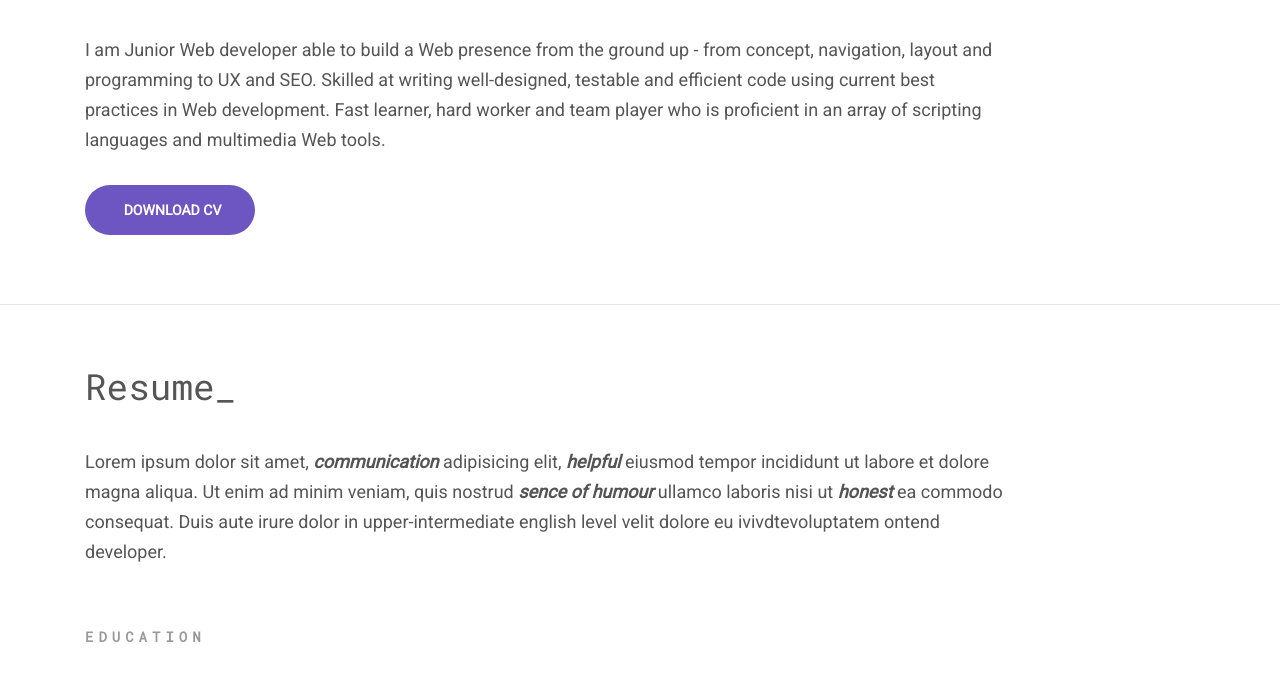
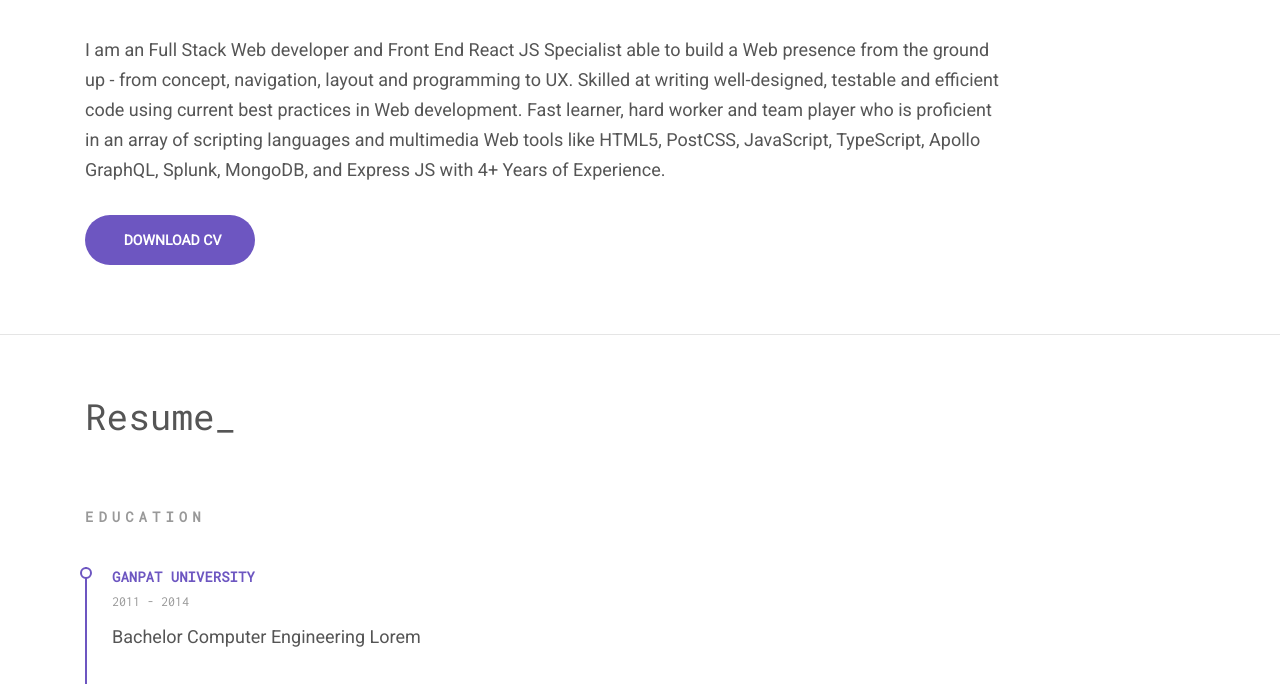
Before and after one commit to axat17/akshatshah-portfolio, a website: page index.html in a window 1280 px wide. Shown: the part 629-1313 px from the top of the page. Drawn offline with Linux system fonts and the light colour scheme.

Commit message:
Updates Test

```diff
--- a/index.html
+++ b/index.html
@@ -108,12 +108,13 @@
         <div class="col-md-10">
             <h2 class="section__title" id="hello_header">Hi_</h2>
             <p class="section__description">
-                I am Junior Web developer able to build a Web presence from the ground up - from concept, navigation,
-                layout and programming to UX and SEO. Skilled at writing well-designed, testable and efficient code
+                I am an Full Stack Web developer and Front End React JS Specialist able to build a Web presence from the ground up - from concept, navigation,
+                layout and programming to UX. Skilled at writing well-designed, testable and efficient code
                 using
                 current best practices in Web development. Fast learner, hard worker and team player who is proficient
                 in
-                an array of scripting languages and multimedia Web tools.
+                an array of scripting languages and multimedia Web tools like HTML5, PostCSS, JavaScript, TypeScript, Apollo GraphQL, Splunk, MongoDB, and Express JS
+                with 4+ Years of Experience.
             </p>
             <a class="section_btn site-btn" href="assets/img/Akshat_Shah_Resume.pdf" target="_blank"><img alt="" src="assets/img/Akshat_Shah_Resume.pdf">Download CV</a>
         </div>
@@ -128,21 +129,14 @@
     <div class="row">
         <div class="col-md-10">
             <h2 class="section__title" id="resume_header">Resume_</h2>
-            <p class="section__description">
-                Lorem ipsum dolor sit amet, <i><b>communication</b></i> adipisicing elit, <i><b>helpful</b></i> eiusmod
-                tempor incididunt ut labore et dolore magna aliqua. Ut enim ad minim veniam, quis nostrud <i><b>sence of
-                humour</b></i> ullamco laboris nisi ut <i><b>honest</b></i> ea commodo consequat. Duis aute irure dolor
-                in
-                upper-intermediate english level velit dolore eu ivivdtevoluptatem ontend developer.
-            </p>
         </div>
     </div>
     <div class="row">
         <div class="col-md-8 section__resume resume-list">
             <h3 class="resume-list_title">education</h3>
             <div class="resume-list__block">
-                <p class="resume-list__block-title">University of Minnesota Twin Cities </p>
-                <p class="resume-list__block-date">2006 - 2010</p>
+                <p class="resume-list__block-title">Ganpat University </p>
+                <p class="resume-list__block-date">2011 - 2014</p>
                 <p>
                     Bachelor Computer Engineering Lorem
                 </p>
```
Also changed, not shown: 1 other file.
